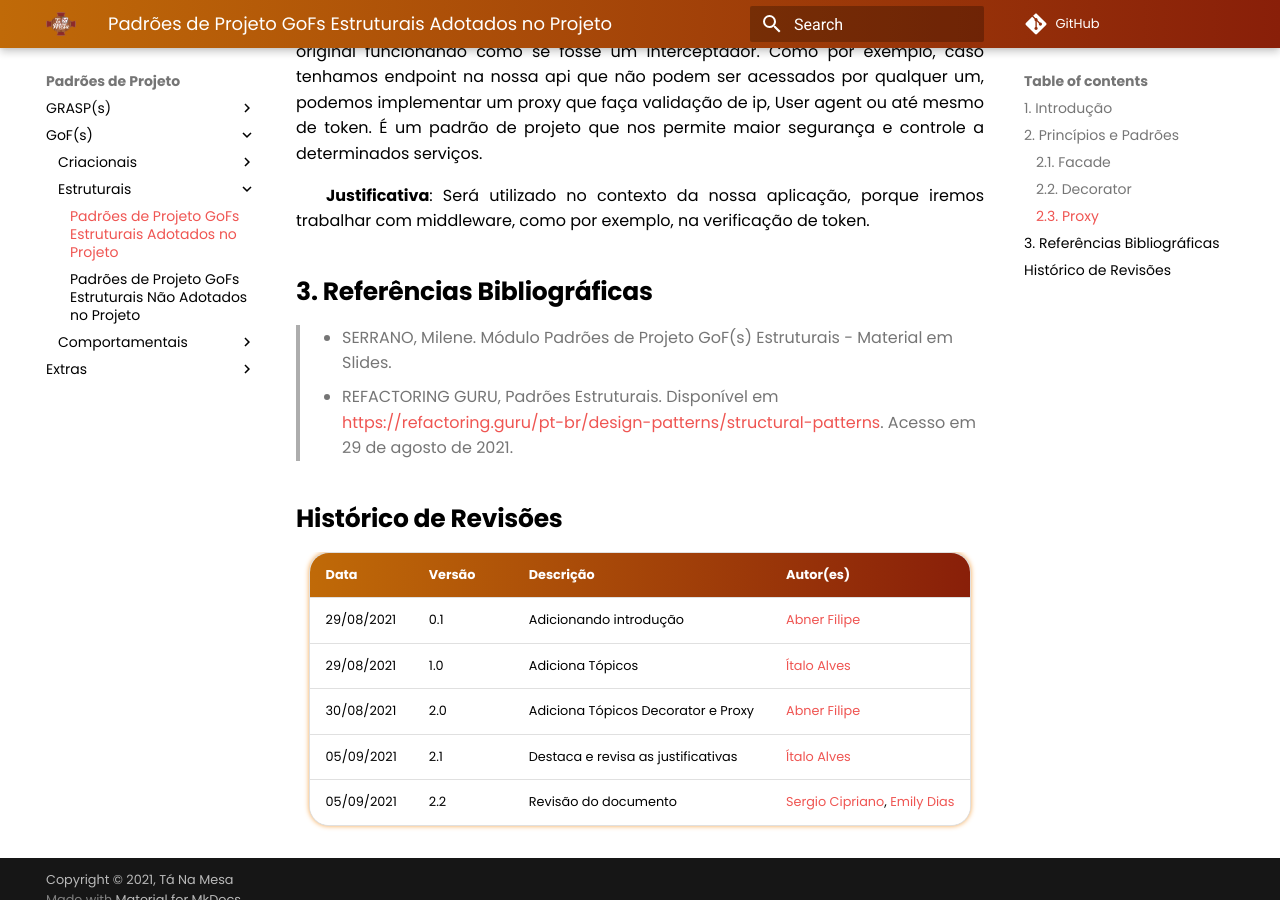
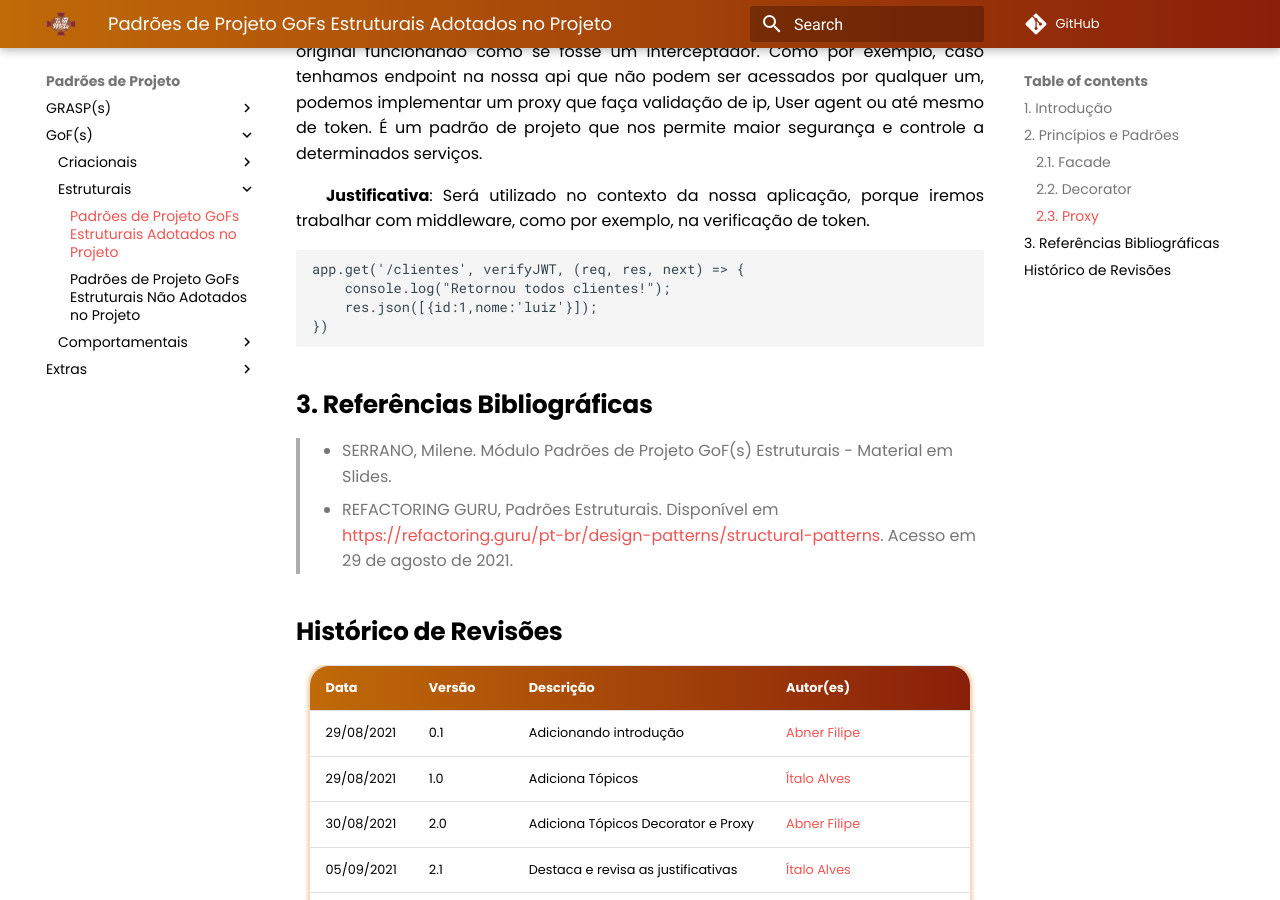
Before and after one commit to UnBArqDsw2021-1/2021.1_G02_TaNaMesa_docs, an MkDocs documentation site: the page built from docs/3-Padroes-de-Projeto/GoFs/Estruturais/Padroes-Adotados-no-Projeto.md, in a window 1280 px wide and 900 px high, scrolled down 1636 px. Built offline with MkDocs 1.6.1 and Material for MkDocs 9.7.7, drawn with Linux system fonts in a browser that asks for light colours; comment, search, counter and statistics services are not loaded.

Commit message:
(#107)Adicionando exemplo de código de proxy

```diff
--- a/docs/3-Padroes-de-Projeto/GoFs/Estruturais/Padroes-Adotados-no-Projeto.md
+++ b/docs/3-Padroes-de-Projeto/GoFs/Estruturais/Padroes-Adotados-no-Projeto.md
@@ -44,6 +44,13 @@ O proxy funciona como uma barreira permitindo controlar o acesso ao objeto origi
 
 **Justificativa**: Será utilizado no contexto da nossa aplicação, porque iremos trabalhar com middleware, como por exemplo, na verificação de token.
 
+~~~
+app.get('/clientes', verifyJWT, (req, res, next) => {
+    console.log("Retornou todos clientes!");
+    res.json([{id:1,nome:'luiz'}]);
+})
+~~~
+
 ## 3. Referências Bibliográficas
 
 > - SERRANO, Milene. Módulo Padrões de Projeto GoF(s) Estruturais - Material em Slides.
```
